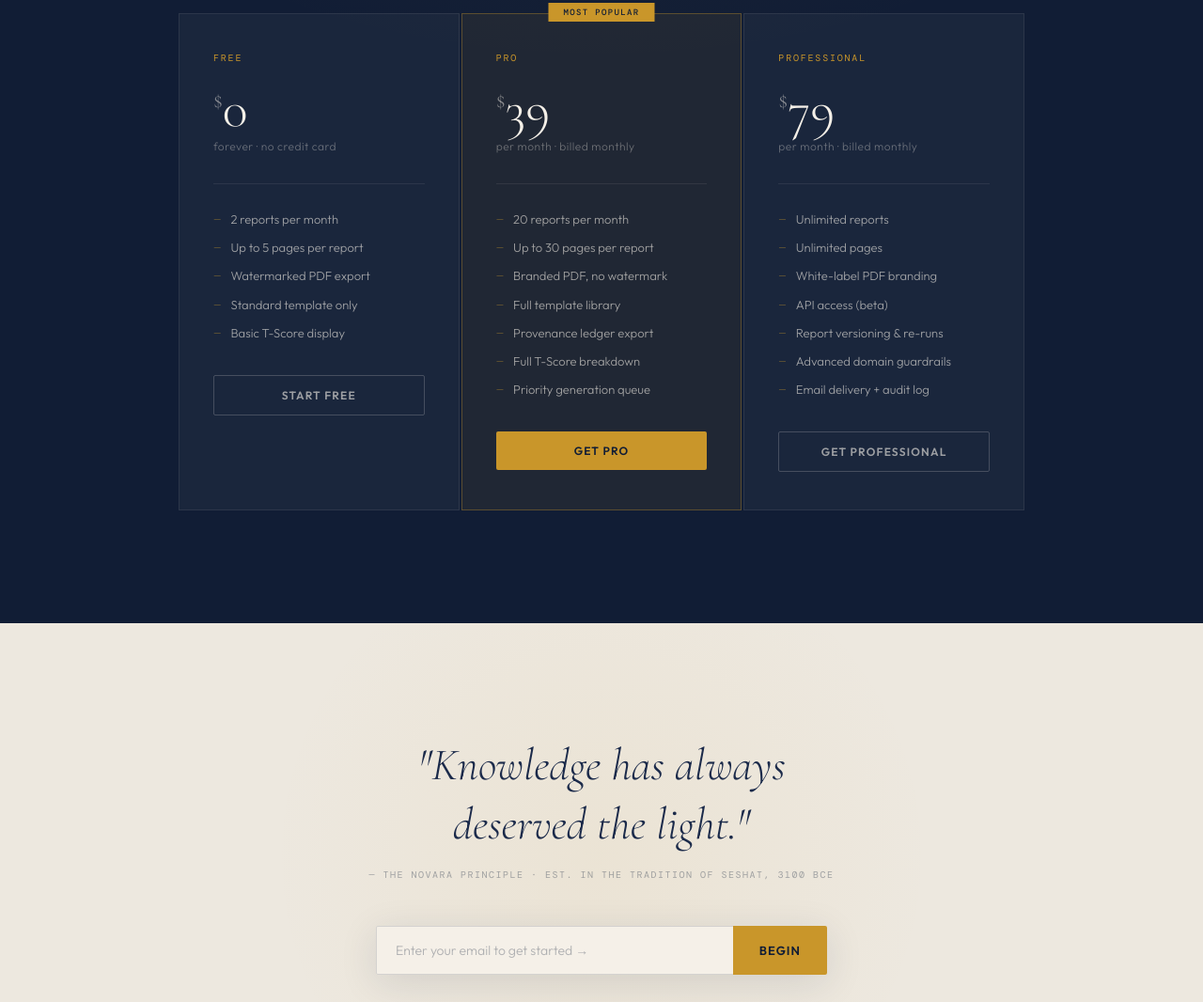
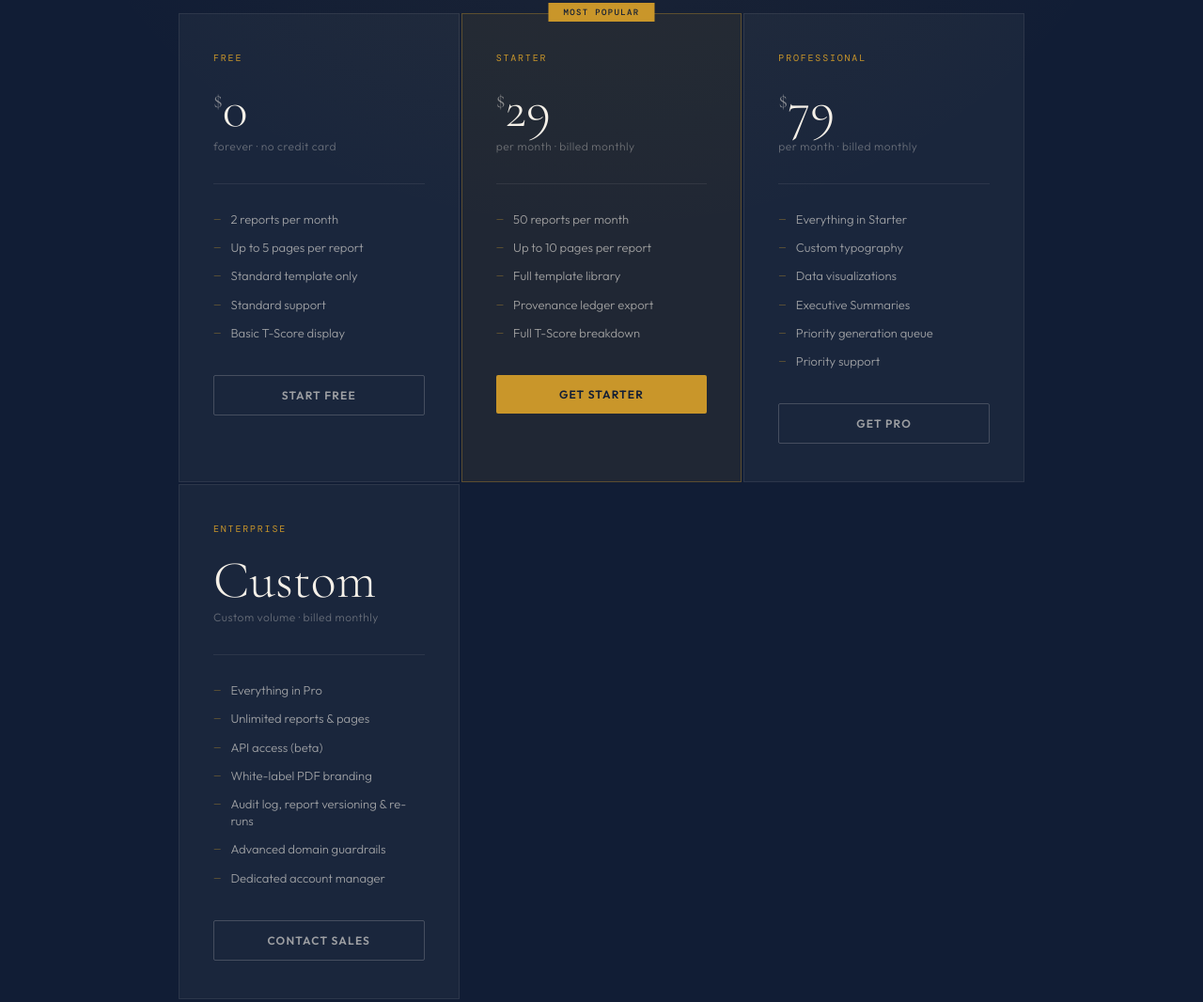
Before and after one commit to Shakira-Cimanova/our-project, a plain HTML site: page index.html in a window 1280 px wide. Shown: the part 4821-5887 px from the top of the page at 94% size. Drawn offline with nearby package versions, Linux system fonts and the light colour scheme.

Commit message:
Update index.html
Updated pricing tier info

```diff
--- a/index.html
+++ b/index.html
@@ -1661,28 +1661,26 @@
       <ul class="pricing-features">
         <li>2 reports per month</li>
         <li>Up to 5 pages per report</li>
-        <li>Watermarked PDF export</li>
         <li>Standard template only</li>
+        <li>Standard support</li>
         <li>Basic T-Score display</li>
       </ul>
       <a href="#" class="btn-pricing btn-pricing-outline">Start Free</a>
     </div>
     <div class="pricing-card featured">
       <div class="pricing-badge">Most Popular</div>
-      <div class="pricing-tier">Pro</div>
-      <div class="pricing-price"><sup>$</sup>39</div>
+      <div class="pricing-tier">Starter</div>
+      <div class="pricing-price"><sup>$</sup>29</div>
       <div class="pricing-period">per month · billed monthly</div>
       <div class="pricing-divider"></div>
       <ul class="pricing-features">
-        <li>20 reports per month</li>
-        <li>Up to 30 pages per report</li>
-        <li>Branded PDF, no watermark</li>
+        <li>50 reports per month</li>
+        <li>Up to 10 pages per report</li>
         <li>Full template library</li>
         <li>Provenance ledger export</li>
         <li>Full T-Score breakdown</li>
-        <li>Priority generation queue</li>
       </ul>
-      <a href="#" class="btn-pricing btn-pricing-gold">Get Pro</a>
+      <a href="#" class="btn-pricing btn-pricing-gold">Get Starter</a>
     </div>
     <div class="pricing-card">
       <div class="pricing-tier">Professional</div>
@@ -1690,15 +1688,30 @@
       <div class="pricing-period">per month · billed monthly</div>
       <div class="pricing-divider"></div>
       <ul class="pricing-features">
-        <li>Unlimited reports</li>
-        <li>Unlimited pages</li>
-        <li>White-label PDF branding</li>
-        <li>API access (beta)</li>
-        <li>Report versioning & re-runs</li>
+        <li>Everything in Starter</li>
+        <li>Custom typography</li>
+        <li>Data visualizations</li>
+        <li>Executive Summaries</li>
+        <li>Priority generation queue</li>
+        <li>Priority support</li>
+      </ul>
+      <a href="#" class="btn-pricing btn-pricing-outline">Get Pro</a>
+    </div>
+    <div class="pricing-card">
+      <div class="pricing-tier">Enterprise</div>
+      <div class="pricing-price">Custom</div>
+      <div class="pricing-period">Custom volume · billed monthly</div>
+      <div class="pricing-divider"></div>
+      <ul class="pricing-features">
+         <li>Everything in Pro</li>
+         <li>Unlimited reports & pages</li>
+         <li>API access (beta)</li>
+         <li>White-label PDF branding</li>
+        <li>Audit log, report versioning & re-runs</li>
         <li>Advanced domain guardrails</li>
-        <li>Email delivery + audit log</li>
-      </ul>
-      <a href="#" class="btn-pricing btn-pricing-outline">Get Professional</a>
+        <li>Dedicated account manager</li>
+        </ul>
+      <a href="#" class="btn-pricing btn-pricing-outline">Contact Sales</a>
     </div>
   </div>
 </section>
@@ -1778,4 +1791,5 @@
 </script>
 
 </body>
+
 </html>
```
